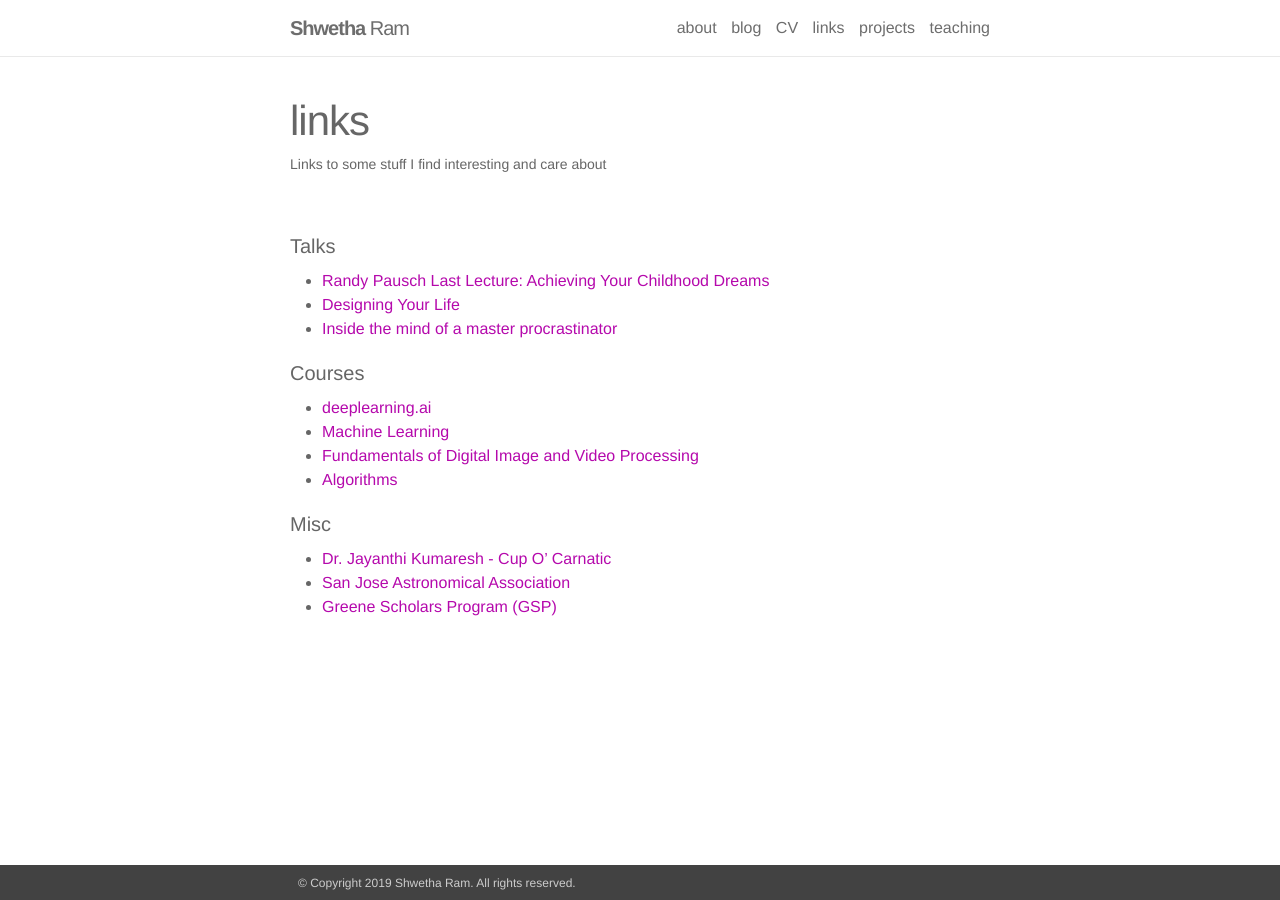
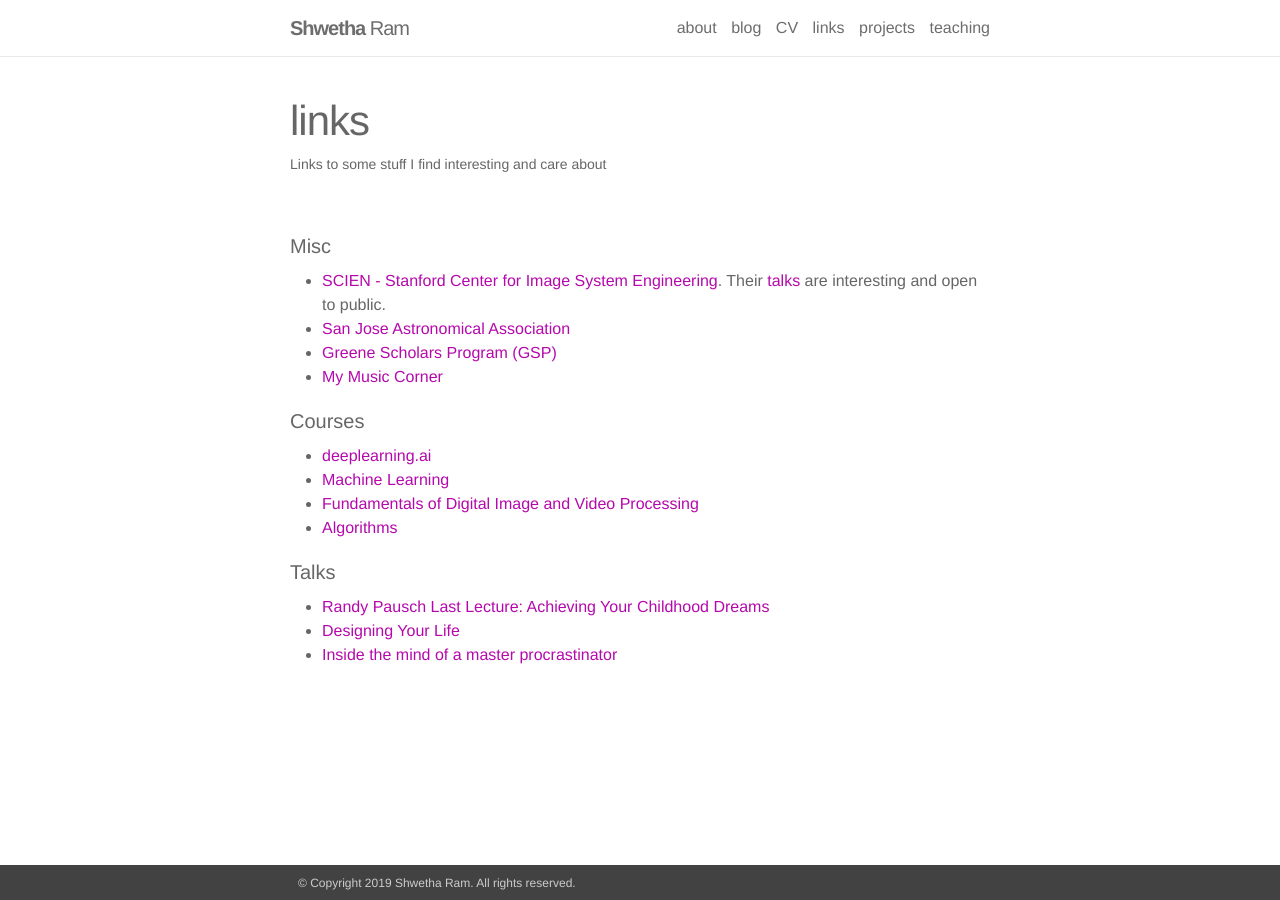
Before and after one commit to shwetharam0407/shwetharam0407.github.io, a Jekyll site: the page built from _pages/links.md, in a window 1280 px wide. Built offline with Jekyll 4.4.1, drawn with Linux system fonts in a browser that asks for light colours; nearby versions of some CDN libraries.

Commit message:
modified links

```diff
--- a/_pages/links.md
+++ b/_pages/links.md
@@ -4,10 +4,11 @@ permalink: /links/
 title: links
 description:  Links to some stuff I find interesting and care about
 ---
-#### Talks
-- [Randy Pausch Last Lecture: Achieving Your Childhood Dreams](https://www.youtube.com/watch?v=ji5_MqicxSo)
-- [Designing Your Life](https://www.youtube.com/watch?v=SemHh0n19LA&t=799s)
-- [Inside the mind of a master procrastinator](https://www.youtube.com/watch?v=arj7oStGLkU&t=4s)
+#### Misc
+- [SCIEN - Stanford Center for Image System Engineering](https://scien.stanford.edu). Their [talks](https://scien.stanford.edu/index.php/events/scien-seminars/) are interesting and open to public.
+- [San Jose Astronomical Association](https://www.sjaa.net)
+- [Greene Scholars Program (GSP)](https://www.greenescholars.org/)
+- [My Music Corner](https://shwetharam0407.github.io/music-corner/)
 
 #### Courses
 - [deeplearning.ai](https://www.coursera.org/specializations/deep-learning?)
@@ -15,7 +16,7 @@ description:  Links to some stuff I find interesting and care about
 - [Fundamentals of Digital Image and Video Processing](https://www.coursera.org/learn/digital/home/welcome)
 - [Algorithms](https://www.coursera.org/specializations/algorithms)
 
-#### Misc
-- [Dr. Jayanthi Kumaresh - Cup O' Carnatic](https://www.youtube.com/watch?v=j-K6vylR34Y&list=PLsiDSiz_lqJ92fokJ9WbX67AYACJ51rJW)
-- [San Jose Astronomical Association](https://www.sjaa.net)
-- [Greene Scholars Program (GSP)](https://www.greenescholars.org/)
+#### Talks
+- [Randy Pausch Last Lecture: Achieving Your Childhood Dreams](https://www.youtube.com/watch?v=ji5_MqicxSo)
+- [Designing Your Life](https://www.youtube.com/watch?v=SemHh0n19LA&t=799s)
+- [Inside the mind of a master procrastinator](https://www.youtube.com/watch?v=arj7oStGLkU&t=4s)
```
